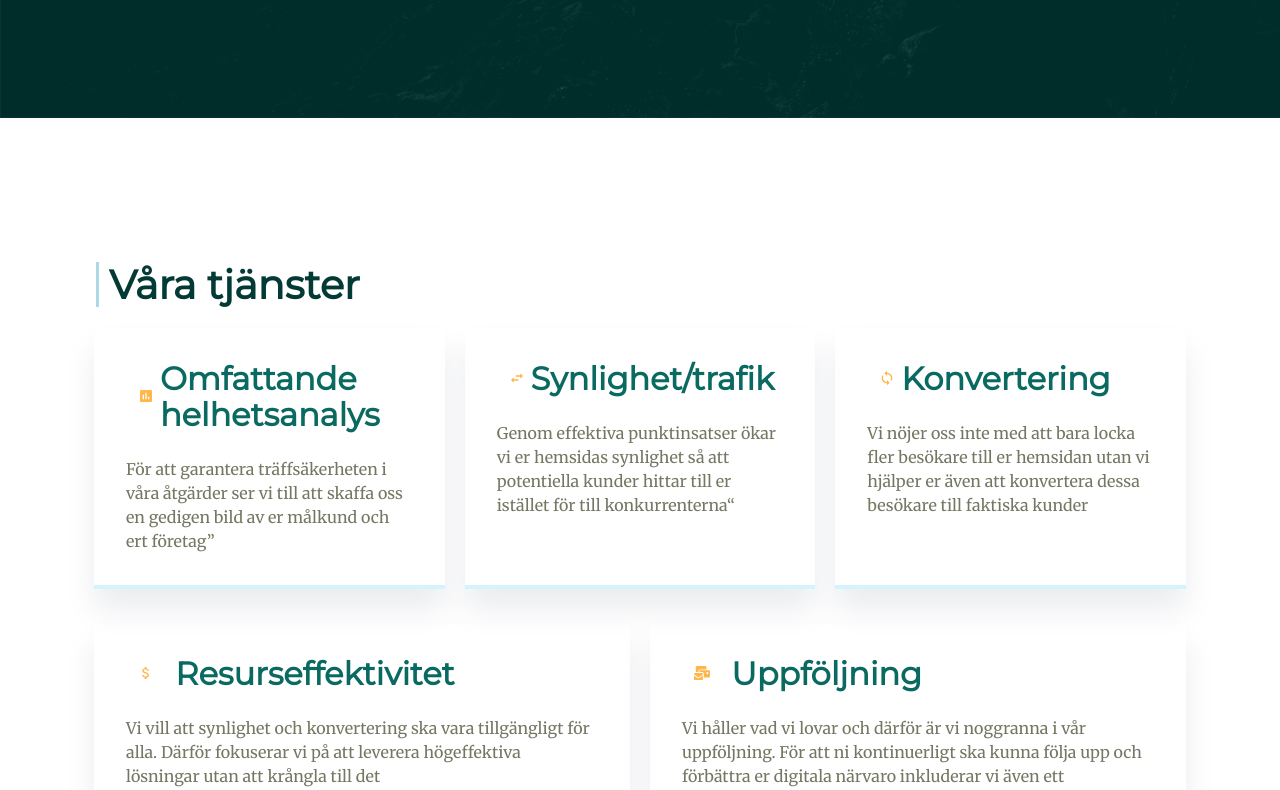
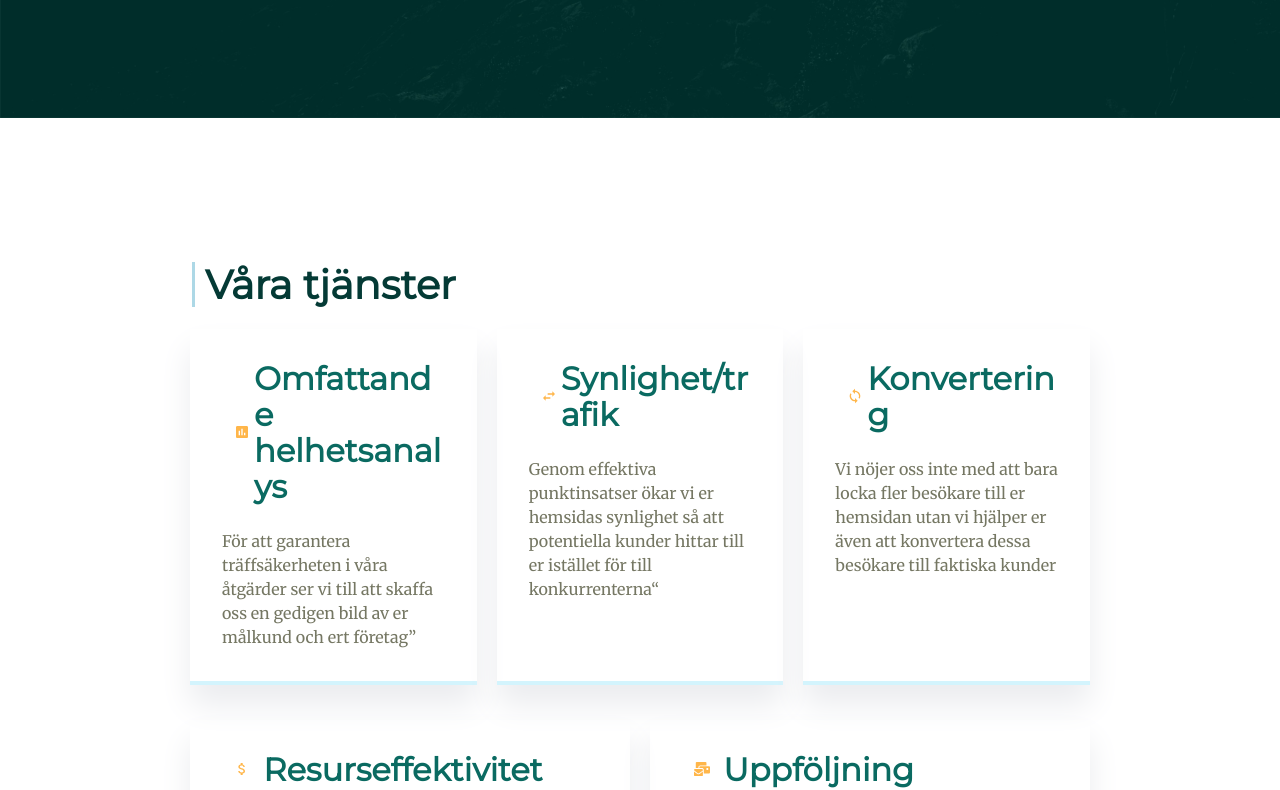
Before and after one commit to codebyjonas/digitalframgang.com, a React (Create React App) app: page / in a window 1280 px wide. Shown: the part 682-1472 px from the top of the page. Built offline with nearby package versions, Linux system fonts and the light colour scheme.

Commit message:
added padding to services

```diff
--- a/src/style/services.scss
+++ b/src/style/services.scss
@@ -6,7 +6,7 @@
 
 @media only screen and (min-width: 600px) {
     #services{
-        padding-left: 4rem;
-        padding-right: 4rem;
+        padding-left: 10rem;
+        padding-right: 10rem;
     }
 }
```
